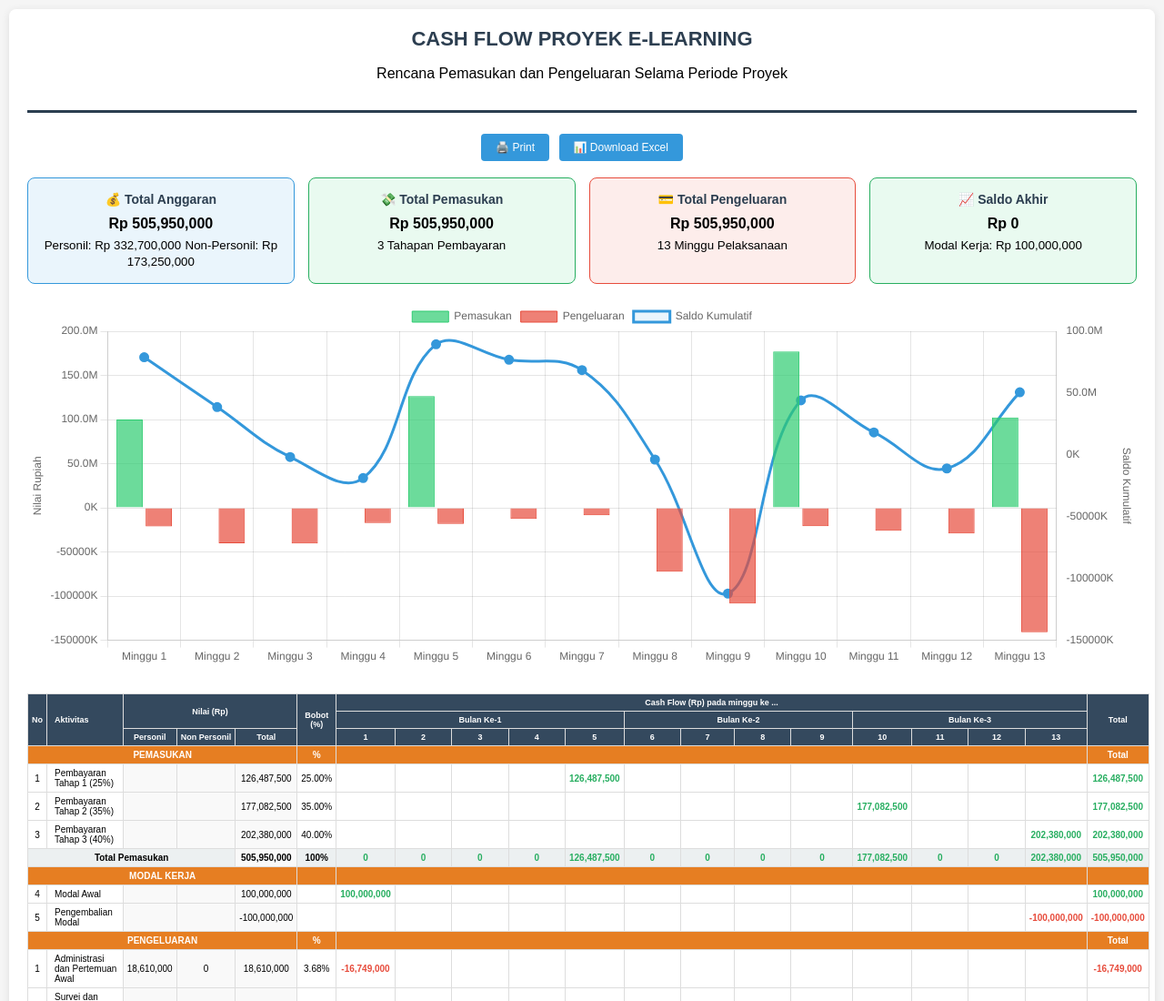
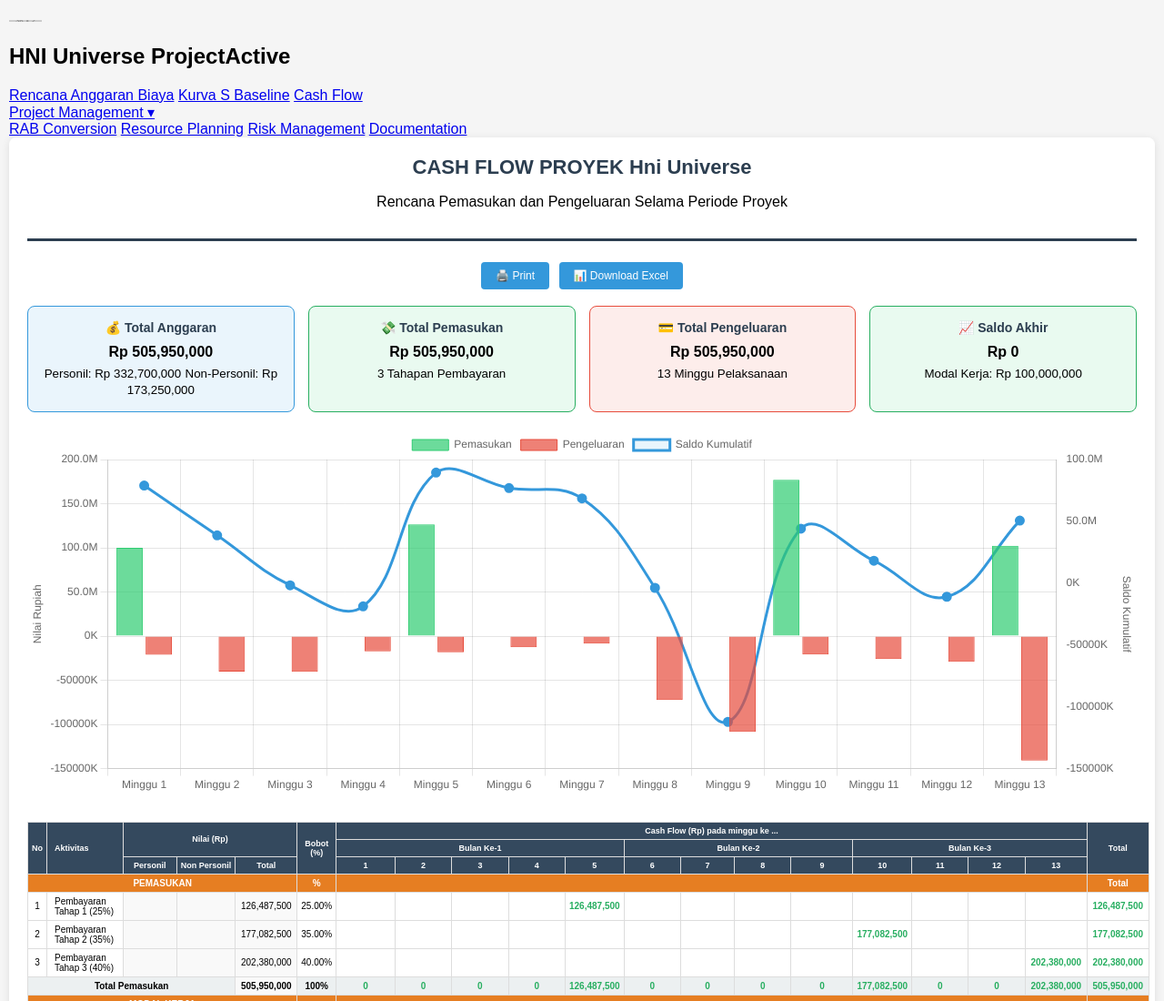
Before and after one commit to PramAhmad/rab-mpsi, a plain HTML site: page cashflow.html in a window 1280 px wide. Shown: the top 1100 px of the page at 91% size. Drawn offline with nearby package versions, Linux system fonts and the light colour scheme; placeholder pictures from the web are drawn by us.

Commit message:
chore: update project title references from E-Learning to HNI Universe and add components.js script

```diff
--- a/cashflow.html
+++ b/cashflow.html
@@ -3,7 +3,8 @@
 <head>
     <meta charset="UTF-8">
     <meta name="viewport" content="width=device-width, initial-scale=1.0">
-    <title>Cash Flow Proyek E-Learning</title>
+    <title>Cash Flow Proyek Hni Universe</title>
+    <script src="components.js"></script>
     <script src="https://cdn.jsdelivr.net/npm/chart.js"></script>
     <script src="https://cdnjs.cloudflare.com/ajax/libs/xlsx/0.18.5/xlsx.full.min.js"></script>
     <style>
@@ -192,7 +193,7 @@
 <body>
     <div class="container">
         <div class="header">
-            <h1>CASH FLOW PROYEK E-LEARNING</h1>
+            <h1>CASH FLOW PROYEK Hni Universe</h1>
             <p>Rencana Pemasukan dan Pengeluaran Selama Periode Proyek</p>
         </div>
 
```
Also changed, not shown: ganchat.html (+3 -2 lines), index.html (+1 -0 lines), kurva.html (+1 -0 lines).
